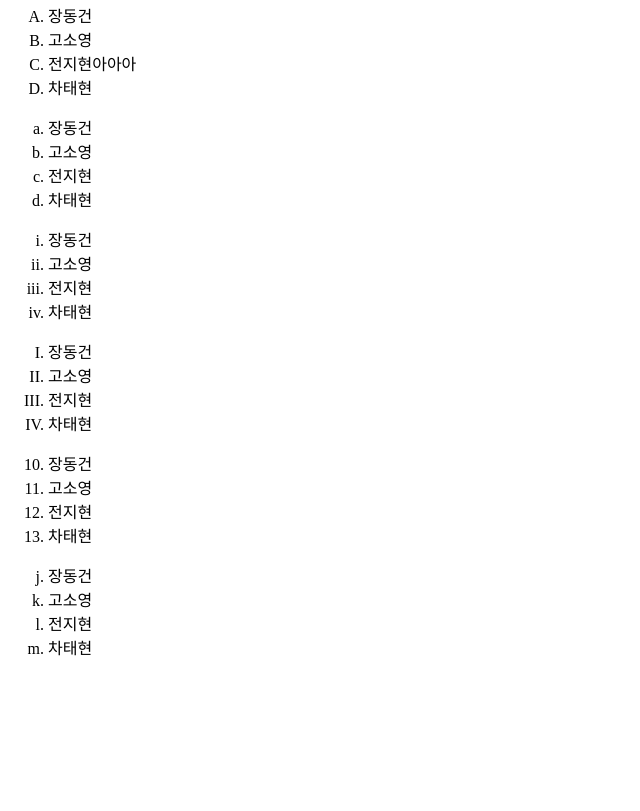
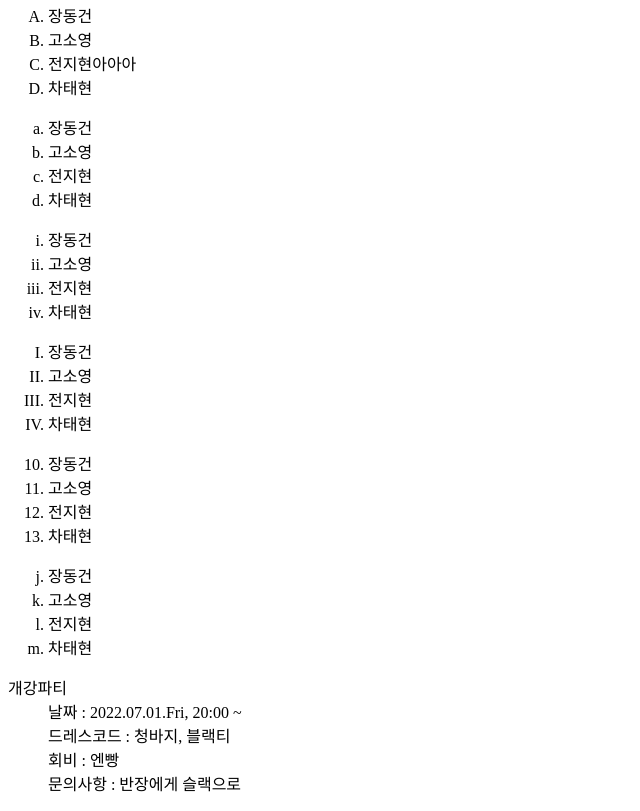
Before and after one commit to KimTeaHee528/html_tr2, a plain HTML site: page ch01/2_list.html in a window 1280 px wide. Shown: the part 597-1408 px from the top of the page, without its empty margins (0-640 px from the left). Before the commit the page ends 1272 px from the top, so only its background shows below. Drawn offline with Linux system fonts and the light colour scheme.

Commit message:
ㅁㅁㅁㅁ

```diff
--- a/ch01/2_list.html
+++ b/ch01/2_list.html
@@ -73,6 +73,13 @@
 		<li>전지현
 		<li>차태현
 	</ol>
+	<dl>
+	<dt>개강파티</dt></dt>
+	<dd>날짜 : 2022.07.01.Fri, 20:00 ~</dd>
+	<dd>드레스코드 : 청바지, 블랙티</dd>
+	<dd>회비 : 엔빵</dd>
+	<dd>문의사항 : 반장에게 슬랙으로</dd>
+	</dl>
 
 </body>
 </html>
```
